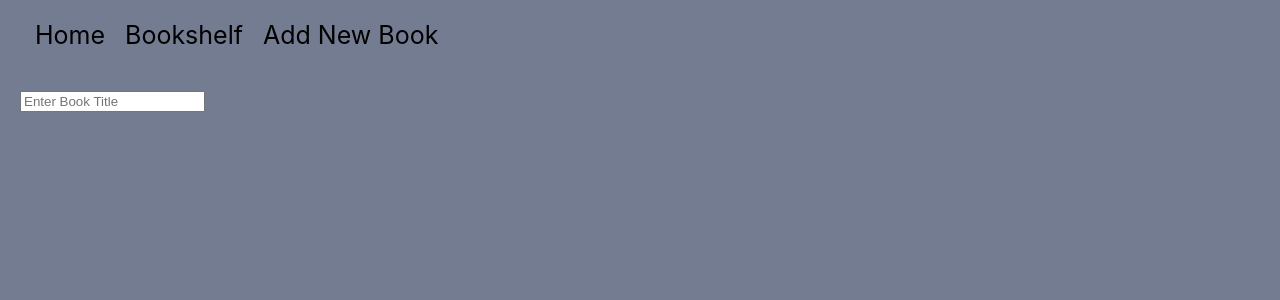
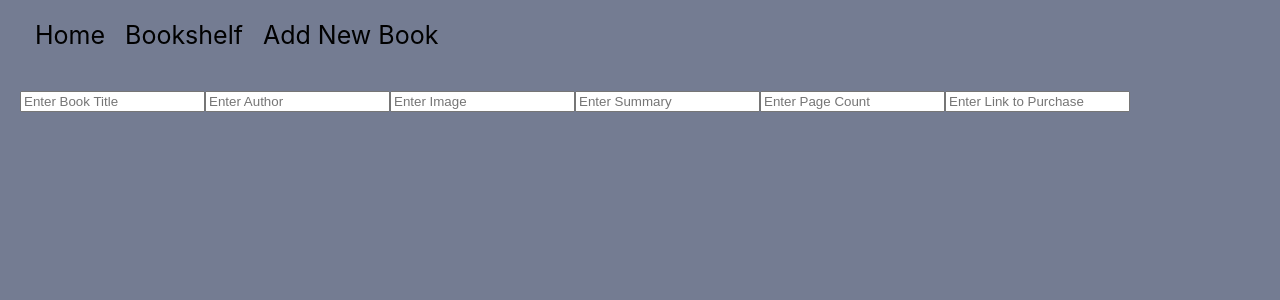
Before and after one commit to Creasser/Blakes-Bookshelf, a React (Create React App) app: page /newbook in a window 1280 px wide. Shown: the top 300 px of the page. Built offline with nearby package versions, Linux system fonts and the light colour scheme; data requests are answered from the project's data file.

Commit message:
finished form element and made inputs controlled

```diff
--- a/src/components/NewBook.js
+++ b/src/components/NewBook.js
@@ -12,15 +12,61 @@ const [newBook, setNewBook] = useState({
     link: ''
 })
 
+function handleChange(e){
+    const name = e.target.name
+    const value = e.target.value
 
+    setNewBook({
+        ...newBook,
+        [name]: value
+    })
+}
+
+console.log(newBook)
     return (
         <div>
             <form>
                 <input
-                type='text'
+                type="text"
                 name="title"
                 value={newBook.title}
-                placeholder='Enter Book Title'>
+                placeholder='Enter Book Title'
+                onChange={handleChange}>
+                </input>
+                <input
+                type="text"
+                name="author"
+                value={newBook.author}
+                placeholder='Enter Author'
+                onChange={handleChange}>
+                </input>
+                <input
+                type="text"
+                name="image"
+                value={newBook.image}
+                placeholder='Enter Image'
+                onChange={handleChange}>
+                </input>
+                <input
+                type="text"
+                name="summary"
+                value={newBook.summary}
+                placeholder='Enter Summary'
+                onChange={handleChange}>
+                </input>
+                <input
+                type="text"
+                name="pageCount"
+                value={newBook.pageCount}
+                placeholder='Enter Page Count'
+                onChange={handleChange}>
+                </input>
+                <input
+                type="text"
+                name="link"
+                value={newBook.link}
+                placeholder='Enter Link to Purchase'
+                onChange={handleChange}>
                 </input>
             </form>
         </div>
```
